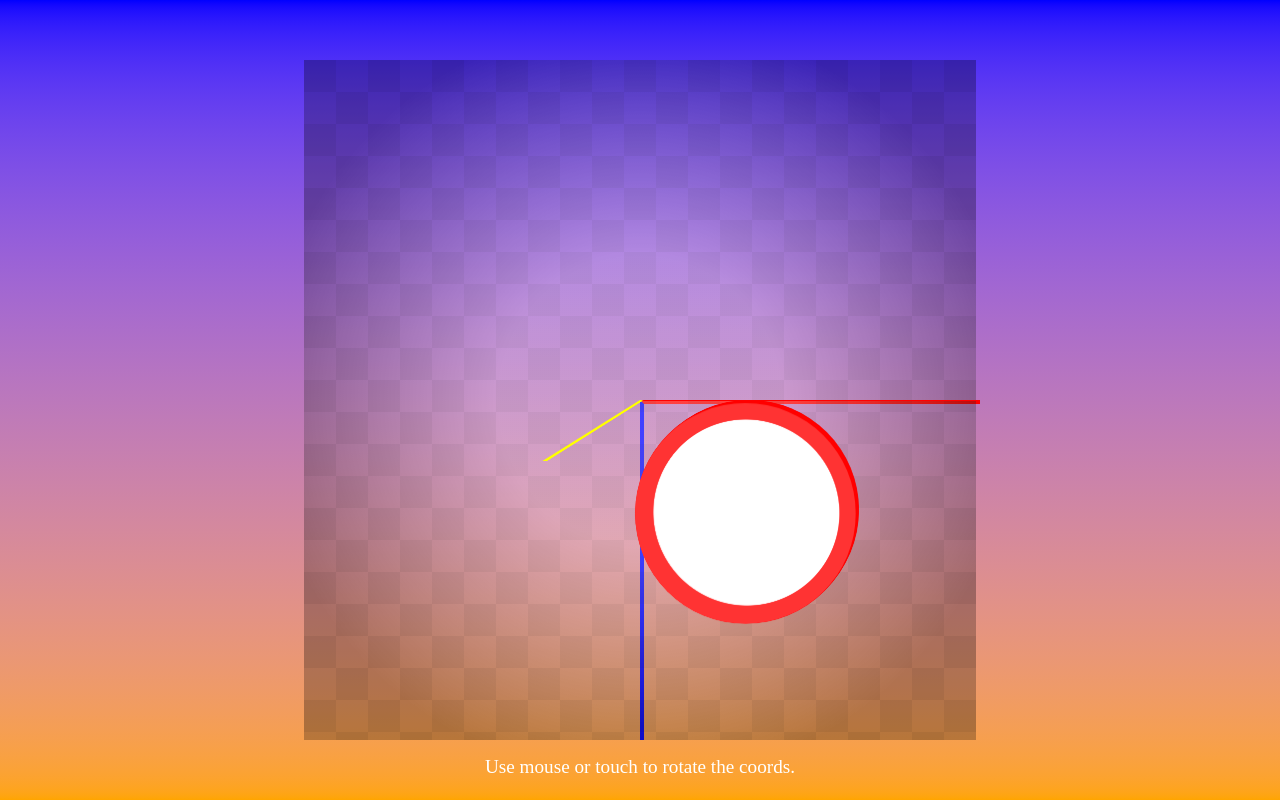
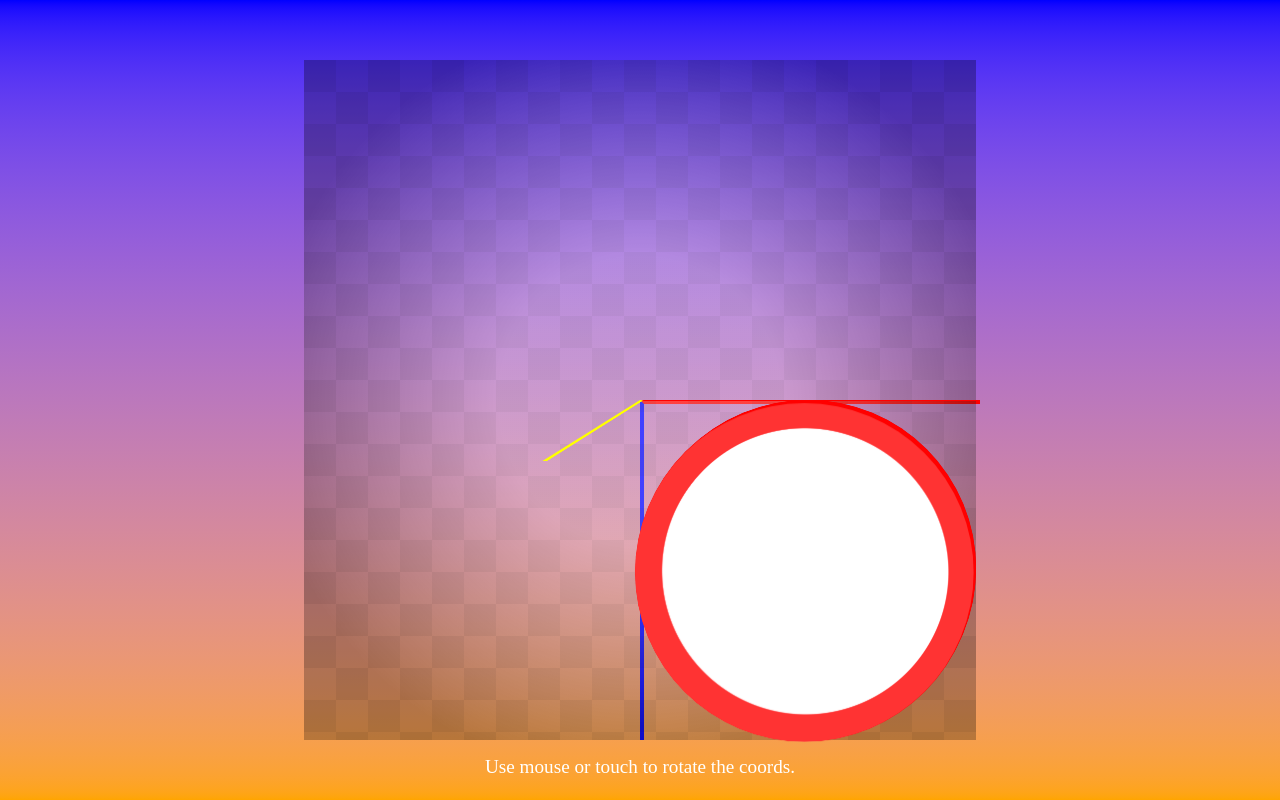
Before and after one commit to xeno-suter/webcl-clock-3d, a plain HTML site: page index.html in a window 1280 px wide. Drawn offline with Linux system fonts and the light colour scheme.

Commit message:
fix: clock size

```diff
--- a/sbb-clock.css
+++ b/sbb-clock.css
@@ -1,7 +1,6 @@
 .clock {
     position: absolute;
     inset: 0;
-    width: 62%;
     aspect-ratio: 1/1;
     display: grid;
     transform-style: preserve-3d;
@@ -14,13 +13,15 @@
 .clock-leaf-back,
 .clock-leaf-front {
     background-color: #FFF;
-    width: 95%;
-    height: 95%;
+    width: 90%;
+    height: 90%;
     border-radius: 50%;
 }
 
 .clock-leaf-back {
-    background-color: aqua;
+    width: 100%;
+    height: 100%;
+    background-color: red;
 }
 
 .clock-leaf-front {
@@ -29,21 +30,21 @@
 .clock-leaf-glas {
     background-color: #FFF;
     opacity: 0.2;
-    width: 105%;
-    height: 105%;
+    width: 100%;
+    height: 100%;
     transform: translateZ(20px);
     border-radius: 50%;
 }
 
 .clock-leaf-back {
-    transform: rotateY(180deg) translateZ(0) translateX(-5%) translateY(5%);
+    transform: rotateY(180deg) translateZ(0);
 }
 
 .clock-cylinder {
     grid-area: 1/1;
     position: relative;
-    width: 105%;
-    height: 105%;
+    width: 100%;
+    height: 100%;
     border-radius: 50%;
     transform-style: preserve-3d;
 }
```
